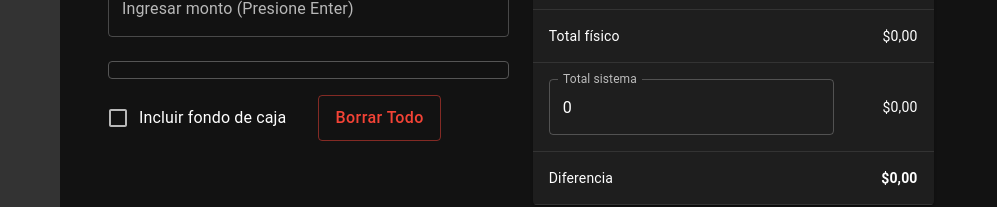
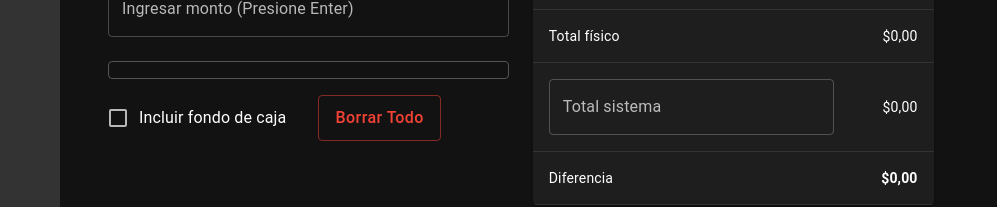
Before and after one commit to JorgeTrip/Agregar_mueble_actualizacion_precio, a React (Vite) app: page / in a window 1280 px wide. Both pictures are taken after a click on the button 30 px from the left and 104 px from the top of the page. Shown: the part 281-488 px from the top of the page, without its empty margins (0-997 px from the left). Built offline with nearby package versions, Linux system fonts and the light colour scheme.

Commit message:
Desaparece el 0 en el campo "Total del sistema"

```diff
--- a/src/components/CashAssistant.jsx
+++ b/src/components/CashAssistant.jsx
@@ -175,8 +175,9 @@ function CashAssistant() {
                       fullWidth
                       label="Total sistema"
                       type="number"
-                      value={systemTotal}
+                      value={systemTotal || ''}
                       onChange={(e) => setSystemTotal(Number(e.target.value))}
+                      onFocus={(e) => e.target.value === '0' && setSystemTotal('')}
                       InputProps={{
                         inputProps: {
                           min: 0,
```
